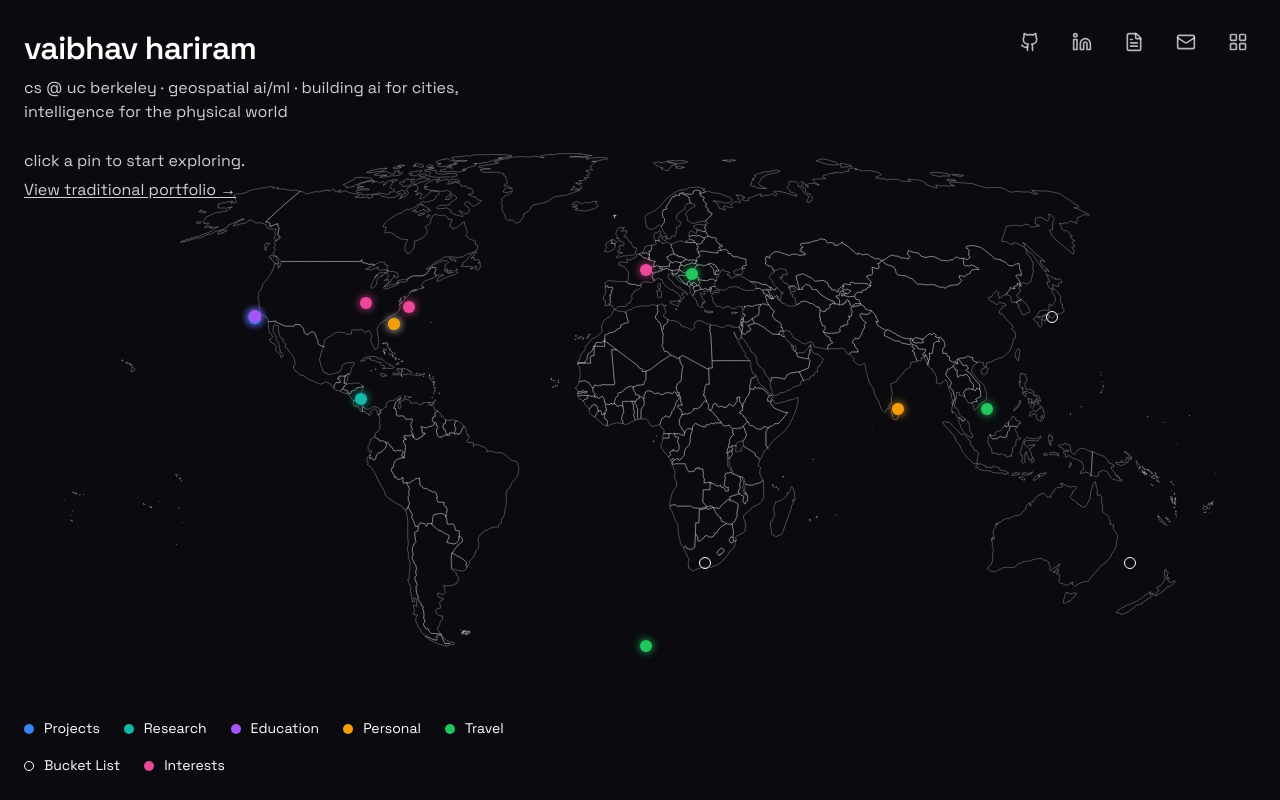
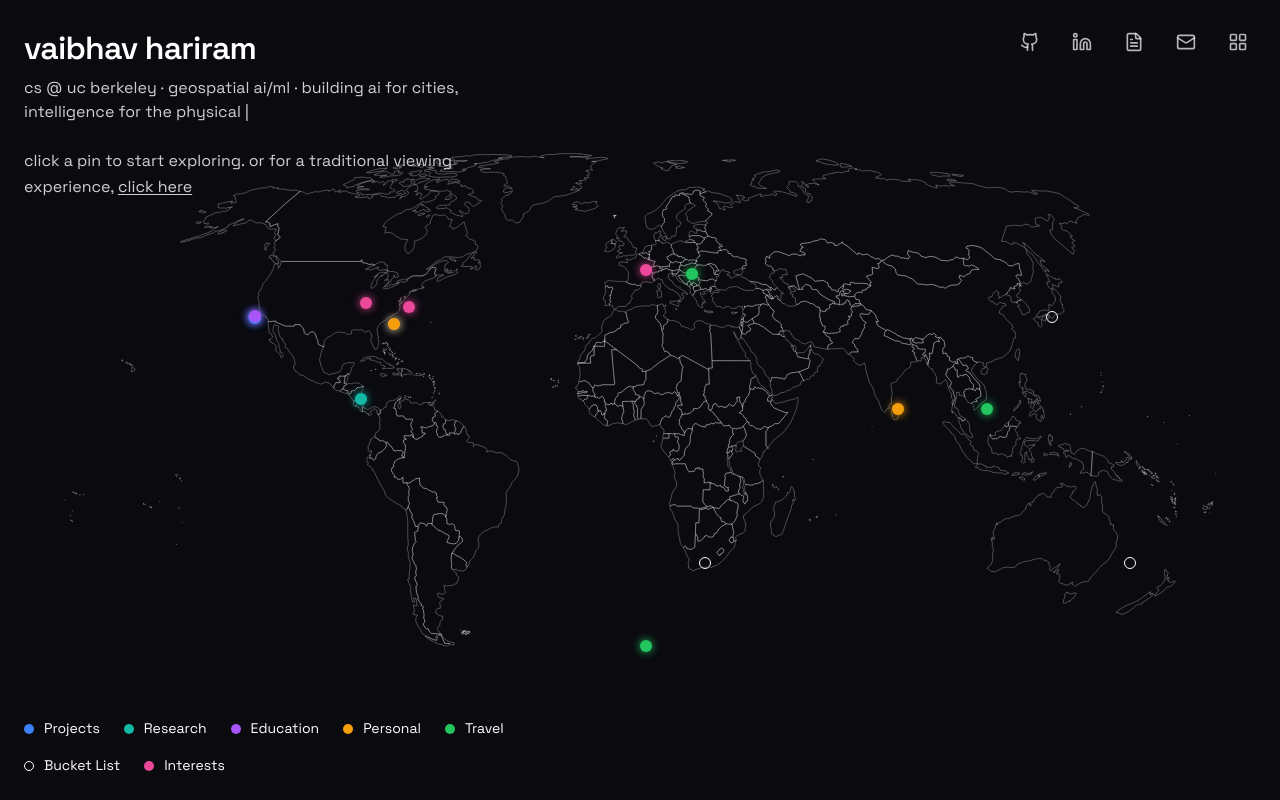
Before and after one commit to vaibhavhariram/portfolio, a Next.js app: page / in a window 1280 px wide. Built offline with nearby package versions, Linux system fonts and the light colour scheme.

Commit message:
Integrate Typewriter component into TraditionalHome and Header for dynamic text display. Updated hero section and header to use Typewriter for enhanced visual appeal and interactivity, improving user engagement.

```diff
--- a/app/traditional/page.tsx
+++ b/app/traditional/page.tsx
@@ -1,5 +1,8 @@
+'use client';
+
 import Link from 'next/link';
 import { ArrowRight, ArrowLeft, Mail, FileText, Github, Linkedin } from 'lucide-react';
+import Typewriter from '@/components/Typewriter';
 
 const sectionCards = [
   {
@@ -34,14 +37,23 @@ export default function TraditionalHome() {
     <div className="space-y-16">
       {/* Hero Section */}
       <section className="space-y-6">
-        <p className="text-[var(--text-muted)] text-sm tracking-wide animate-fade-in-up" style={{ animationDelay: '0ms' }}>
-          Hello, I&apos;m
+        <p className="text-[var(--text-muted)] text-sm tracking-wide min-h-[1.5em]">
+          <Typewriter
+            text="Hello, I'm"
+            speed={80}
+            startDelay={400}
+            showCursor={true}
+          />
         </p>
         <h1
-          className="text-5xl md:text-6xl font-semibold text-[var(--text-primary)] tracking-tight animate-fade-in-up"
-          style={{ animationDelay: '50ms' }}
+          className="text-5xl md:text-6xl font-semibold text-[var(--text-primary)] tracking-tight min-h-[1.2em]"
         >
-          Vaibhav Hariram
+          <Typewriter
+            text="Vaibhav Hariram"
+            speed={90}
+            startDelay={1200}
+            showCursor={true}
+          />
         </h1>
         <p
           className="text-xl text-[var(--text-secondary)] animate-fade-in-up"
--- a/components/Header.tsx
+++ b/components/Header.tsx
@@ -2,6 +2,7 @@
 
 import { motion } from 'framer-motion';
 import Link from 'next/link';
+import Typewriter from '@/components/Typewriter';
 
 interface HeaderProps {
   hasInteracted: boolean;
@@ -16,11 +17,25 @@ export default function Header({ hasInteracted, isMapLoaded }: HeaderProps) {
         animate={isMapLoaded ? { opacity: 1, y: 0 } : { opacity: 0, y: -20 }}
         transition={{ duration: 0.6 }}
       >
-        <h1 className="text-[28px] md:text-[32px] font-bold tracking-tight text-[#ffffff]">
-          vaibhav hariram
+        <h1 className="text-[28px] md:text-[32px] font-bold tracking-tight text-[#ffffff] min-h-[1.2em]">
+          {isMapLoaded && (
+            <Typewriter
+              text="vaibhav hariram"
+              speed={55}
+              startDelay={700}
+              showCursor={true}
+            />
+          )}
         </h1>
-        <p className="text-[14px] md:text-[16px] text-[#d0d0d0] mt-1">
-          cs @ uc berkeley · geospatial ai/ml · building ai for cities, intelligence for the physical world
+        <p className="text-[14px] md:text-[16px] text-[#d0d0d0] mt-1 min-h-[1.2em]">
+          {isMapLoaded && (
+            <Typewriter
+              text="cs @ uc berkeley · geospatial ai/ml · building ai for cities, intelligence for the physical world"
+              speed={18}
+              startDelay={1600}
+              showCursor={true}
+            />
+          )}
         </p>
       </motion.div>
 
@@ -31,10 +46,24 @@ export default function Header({ hasInteracted, isMapLoaded }: HeaderProps) {
         className="mt-6 hidden md:block space-y-1"
       >
         {!hasInteracted && (
-          <p className="text-[14px] md:text-[16px] text-[#d0d0d0] leading-relaxed">
-            click a pin to start exploring.
+          <p className="text-[14px] md:text-[16px] text-[#d0d0d0] leading-relaxed min-h-[1.5em]">
+            <Typewriter
+              text="click a pin to start exploring. or for a traditional viewing experience, "
+              speed={22}
+              startDelay={3500}
+              showCursor={true}
+              suffix={
+                <Link
+                  href="/traditional"
+                  className="underline underline-offset-2 hover:text-white transition-colors focus:outline-none focus-visible:ring-2 focus-visible:ring-white/50 focus-visible:ring-offset-2 focus-visible:ring-offset-[#0a0a0f] rounded"
+                >
+                  click here
+                </Link>
+              }
+            />
           </p>
         )}
+        {hasInteracted && (
           <p className="text-[14px] md:text-[16px] text-[#d0d0d0]">
             <Link
               href="/traditional"
@@ -43,6 +72,7 @@ export default function Header({ hasInteracted, isMapLoaded }: HeaderProps) {
               View traditional portfolio →
             </Link>
           </p>
+        )}
       </motion.div>
     </header>
   );
--- /dev/null
+++ b/components/Typewriter.tsx
@@ -0,0 +1,74 @@
+'use client';
+
+import { useState, useEffect, useRef } from 'react';
+
+interface TypewriterProps {
+  text: string;
+  speed?: number;
+  startDelay?: number;
+  showCursor?: boolean;
+  cursorChar?: string;
+  className?: string;
+  suffix?: React.ReactNode;
+  onComplete?: () => void;
+}
+
+export default function Typewriter({
+  text,
+  speed = 50,
+  startDelay = 0,
+  showCursor = true,
+  cursorChar = '|',
+  className = '',
+  suffix,
+  onComplete,
+}: TypewriterProps) {
+  const [displayLength, setDisplayLength] = useState(0);
+  const [isComplete, setIsComplete] = useState(false);
+  const [cursorVisible, setCursorVisible] = useState(true);
+  const onCompleteRef = useRef(onComplete);
+  onCompleteRef.current = onComplete;
+
+  useEffect(() => {
+    if (text.length === 0) {
+      setIsComplete(true);
+      onCompleteRef.current?.();
+      return;
+    }
+
+    const startTimer = setTimeout(() => {
+      let index = 0;
+      const interval = setInterval(() => {
+        index += 1;
+        setDisplayLength(index);
+        if (index >= text.length) {
+          clearInterval(interval);
+          setIsComplete(true);
+          onCompleteRef.current?.();
+        }
+      }, speed);
+      return () => clearInterval(interval);
+    }, startDelay);
+
+    return () => clearTimeout(startTimer);
+  }, [text, speed, startDelay]);
+
+  // Blink cursor while typing
+  useEffect(() => {
+    if (!showCursor || isComplete) return;
+    const blink = setInterval(() => setCursorVisible((v) => !v), 530);
+    return () => clearInterval(blink);
+  }, [showCursor, isComplete]);
+
+  return (
+    <span className={className}>
+      {text.slice(0, displayLength)}
+      {showCursor && !isComplete && (
+        <span className="inline-block align-baseline text-current" aria-hidden>
+          {cursorVisible ? cursorChar : '\u00A0'}
+        </span>
+      )}
+      {isComplete && suffix}
+    </span>
+  );
+}
```
Lines whose indentation alone changed are shown as unchanged.
